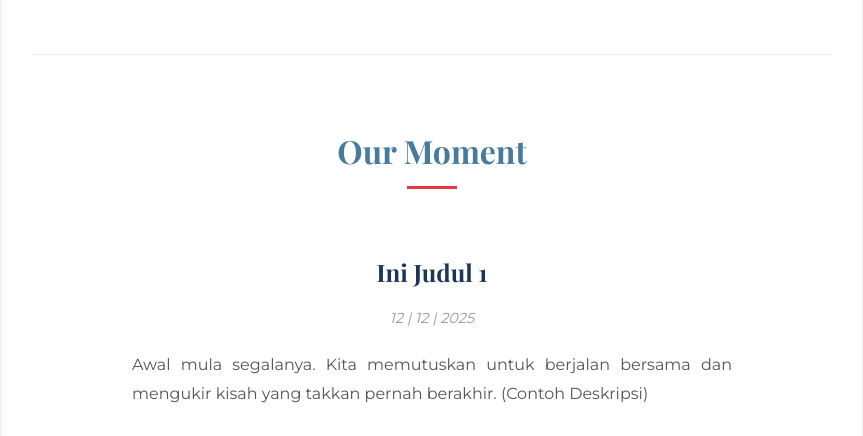
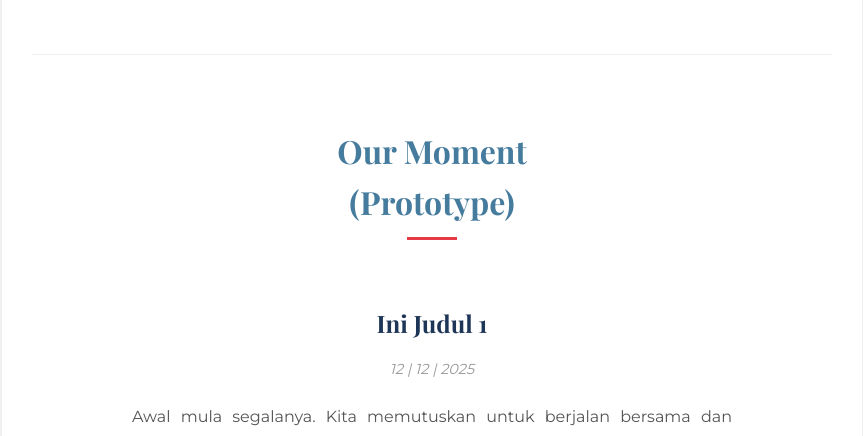
Before and after one commit to nawdeer/bio, a plain HTML site: page index.html in a window 1280 px wide. Shown: the part 1060-1496 px from the top of the page, without its empty margins (208-1071 px from the left). Drawn offline with nearby package versions, Linux system fonts and the light colour scheme.

Commit message:
prototype teks

```diff
--- a/index.html
+++ b/index.html
@@ -51,7 +51,7 @@
       </section>
 
       <section class="journey-recap">
-        <h2>Our Moment</h2>
+        <h2>Our Moment <br /> (Prototype)</h2>
 
         <div class="recap-item">
           <h3 id="recap-title">Judul Perjalanan Akan Muncul Di Sini</h3>
```
